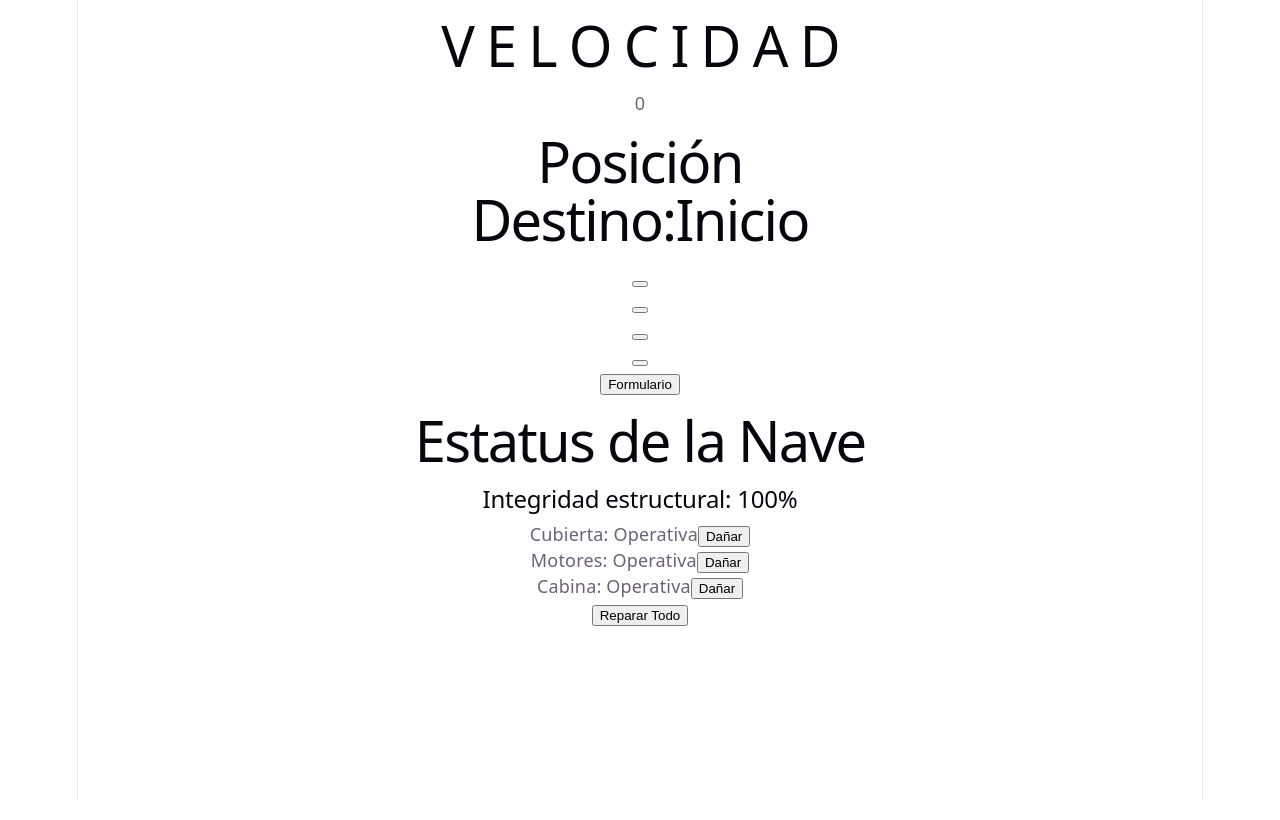
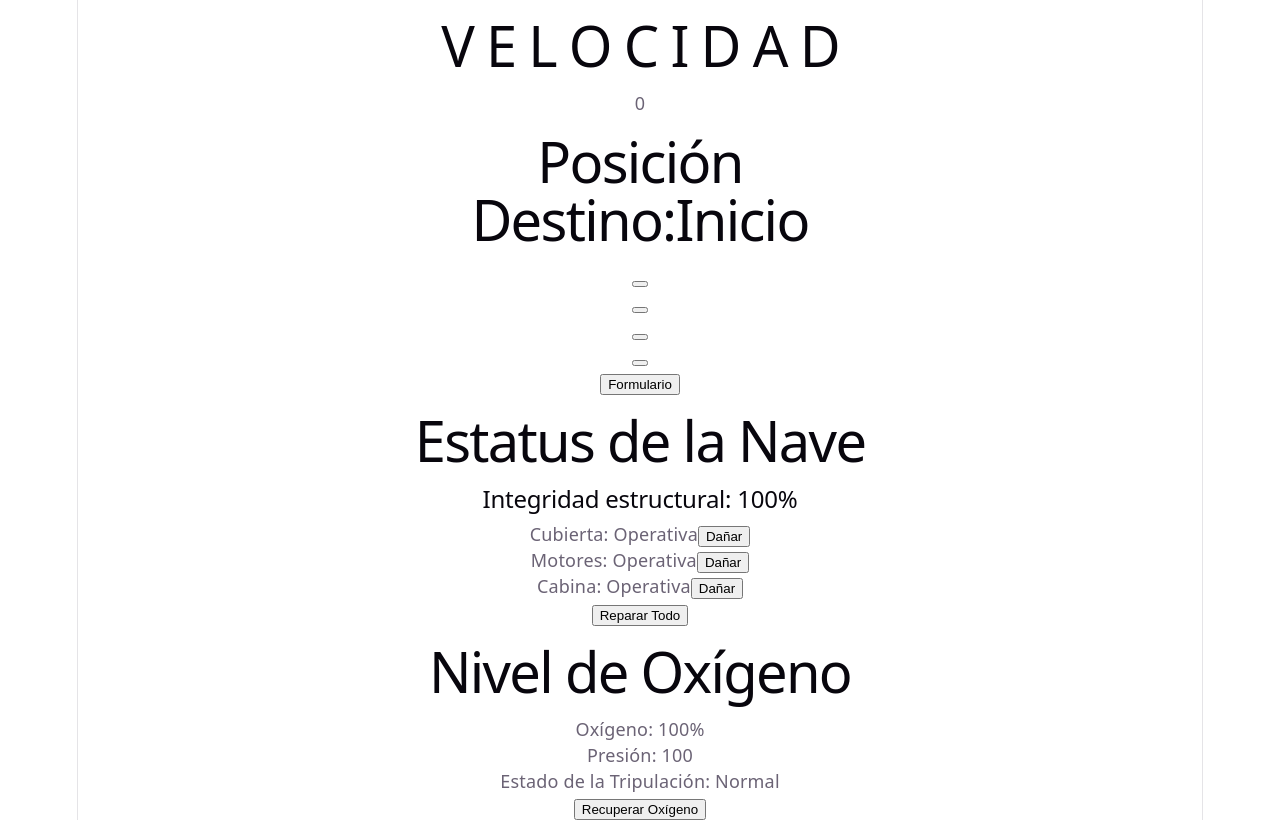
Before and after one commit to Dafatzin/Proyecto-Dashboard-de-Misiones-Espaciales, a React app in the folder frontend/: page / in a window 1280 px wide. Built offline with nearby package versions, Linux system fonts and the light colour scheme; the HTML template or start-up script is replaced by a standard one.

Commit message:
Soporte Vital y arreglos

```diff
--- a/frontend/src/App.jsx
+++ b/frontend/src/App.jsx
@@ -1,15 +1,17 @@
 import EstatusNave from "./components/EstatusNave";
 import Navegacion from "./components/Navegacion";
 //import NucleoEnergia from "./components/NucleoEnergia";
-//import SoportVit from "./components/SoportVit";
-//import { useState } from 'react'
+import SoporteVital from "./components/SoportVit";
+import { useState } from 'react'
 import './App.css'
 
 function App(){
+  const [velocidad, setVelocidad] = useState(0);
 return (
   <div>
-    <Navegacion/>
+    <Navegacion onVelocidad={setVelocidad}/>
     <EstatusNave/>
+    <SoporteVital velocidad={velocidad} />
  </div>
 );
 }
--- a/frontend/src/components/Navegacion.jsx
+++ b/frontend/src/components/Navegacion.jsx
@@ -3,7 +3,7 @@ import { useState } from "react";
 import { useEffect } from "react";
 import destinos from "./Posicion.json";
 
-function Navegacion() {
+function Navegacion({ onVelocidad }) {
  const [destino, setDestino] = useState(destinos[0])
  const [velocidad, setVelocidad] = useState(0);
  const [nombre, setNombre] = useState("");
@@ -40,6 +40,11 @@ return v + 1;
 }, 300);
 return () => clearInterval(intervalo);
 }, [destino]);
+
+// Para que funcione con velocidad
+useEffect(() => {
+ onVelocidad(velocidad);
+  }, [velocidad]);
 
 //Se va a agregar un formulario
 
@@ -85,7 +90,8 @@ return (
     <div className="ListaDestinos">
     {lista.map((d) =>(
     <div key={d.nombre} className="punto-contenedor">
-    <button className="PuntoDest" onClick={() => {setDestino(d);setSeleccionado(true)}}></button>
+    <button className="PuntoDest" onClick={() => {setDestino(d);setSeleccionado(true);
+    }}></button>
     </div>
   ))}
     </div>
@@ -111,7 +117,7 @@ return (
      <p className="Titulos">Descripción</p>
      <input value={descripcion} onChange={(e) =>setDescripcion(e.target.value)} placeholder="Añade la descricpión"/>
      <p className="Titulos">Imagen</p>
-     <input type="file" accept="imagen/*" onChange={leerImagen} />
+     <input type="file" accept="image/*" onChange={leerImagen} />
       <button className="BtnGuardar" onClick={GuardarForm}> Guardar </button>
       </div>
     )}
--- a/frontend/src/components/SoportVit.jsx
+++ b/frontend/src/components/SoportVit.jsx
@@ -0,0 +1,41 @@
+import { useState } from 'react';
+import { useEffect } from 'react';
+
+function SoporteVital({velocidad}){
+ const [oxigeno, setOxigeno] = useState(100);
+useEffect(() =>{
+if (velocidad === 0 ) return;
+if (velocidad % 6 === 0){
+  setOxigeno((o) => Math.max(0, o - 1));
+}
+}, [velocidad]);
+
+const presion = oxigeno < 20 ? 20 : oxigeno < 50 ? 60 : 100;
+const estadoTrip = oxigeno < 20 ? "Crítico" : oxigeno < 50 ? "Alerta" : "Normal";
+// Poner que salga una graficca circular color amarillo
+// Poner que salga una grafica circular color rojo
+let mensaje = "";
+if (oxigeno < 20) {
+  mensaje = "Oxígeno crítico, recargar inmediatamente";
+} else if (oxigeno < 50) {
+  mensaje = "Oxígeno bajo, recargar pronto";
+}
+
+// Recuperación de oxígeno
+function recuperarOxigeno(){
+    setOxigeno((o) => Math.min(100, o + 20));
+
+}
+return(
+<div className='Oxigeno'>
+ <h1 className='Titulos'> Nivel de Oxígeno</h1>
+ <p className='DatoSoport'>Oxígeno: {oxigeno}%</p>
+ <p className='DatoSoport'>Presión: {presion}</p>
+ <p className='DatoSoport'>Estado de la Tripulación: {estadoTrip}</p>
+ <button className='BtnOxigeno' onClick={recuperarOxigeno}>Recuperar Oxígeno</button>
+ {mensaje && <div className= 'Alerta'>{mensaje}</div>}
+</div>
+);
+}
+
+export default SoporteVital;
```
